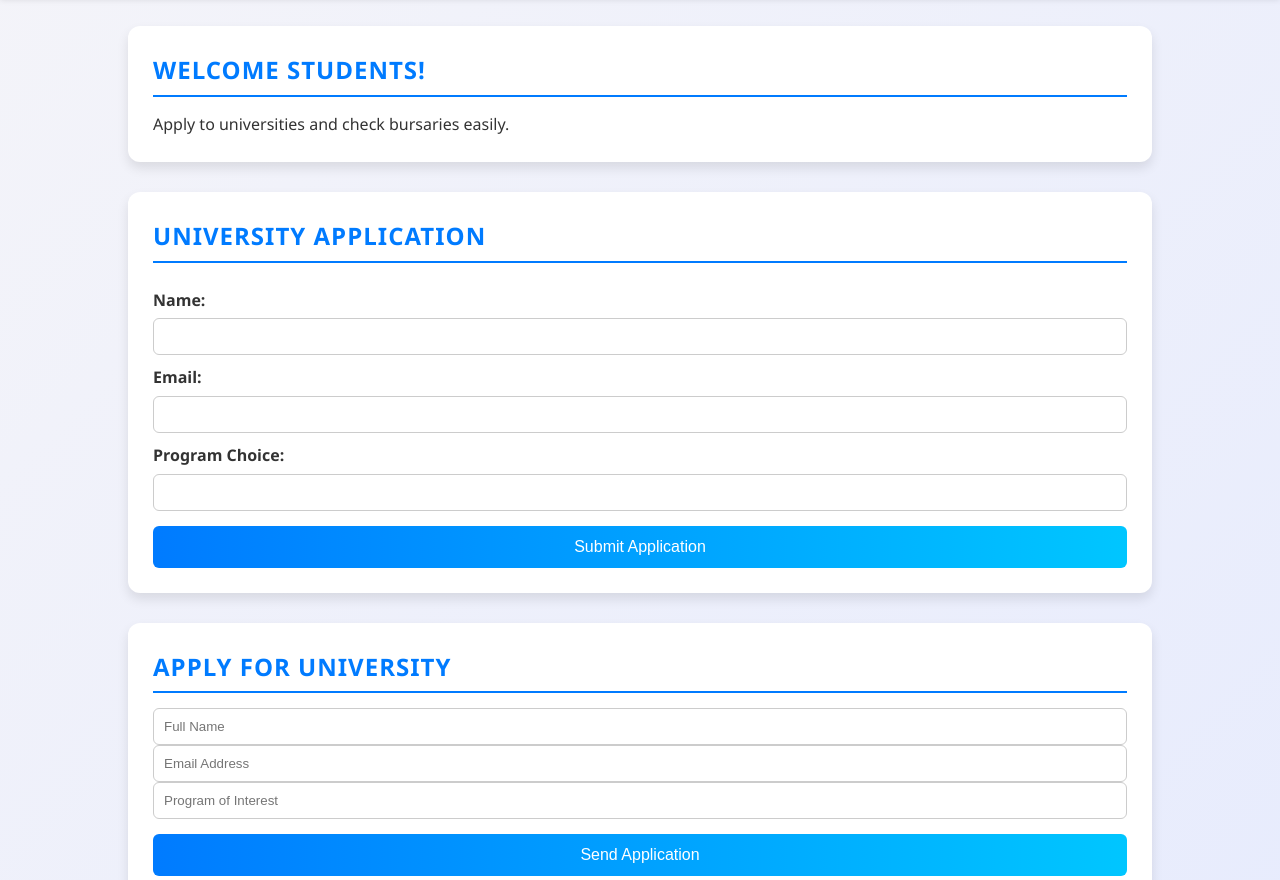
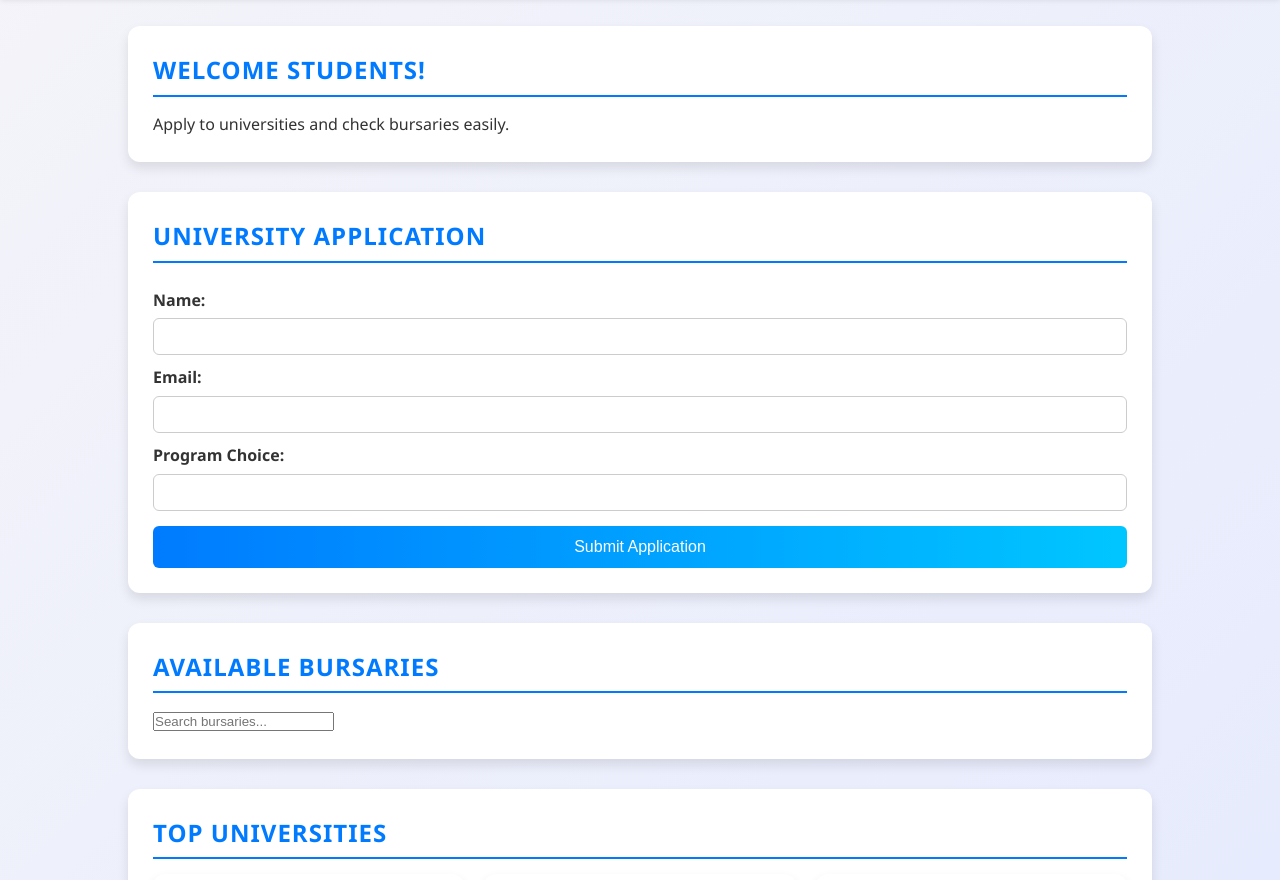
Before and after one commit to katleho-coder/studentassist-portal, a website with bundled scripts: page index.html in a window 1280 px wide. Shown: the part 72-952 px from the top of the page. Built offline with nearby package versions, Linux system fonts and the light colour scheme.

Commit message:
Remove duplicate application form

```diff
--- a/index.html
+++ b/index.html
@@ -40,17 +40,6 @@
       <button type="submit">Submit Application</button>
     </form>
   </section>
-
-  <section id="apply">
-  <h2>Apply for University</h2>
-  <form id="applyForm">
-    <input type="text" name="name" placeholder="Full Name" required>
-    <input type="email" name="email" placeholder="Email Address" required>
-    <input type="text" name="program" placeholder="Program of Interest" required>
-    <button type="submit">Send Application</button>
-  </form>
-  <p id="status"></p>
-</section>
 
   <!-- Bursary Checker -->
   <section id="bursaries">
```
